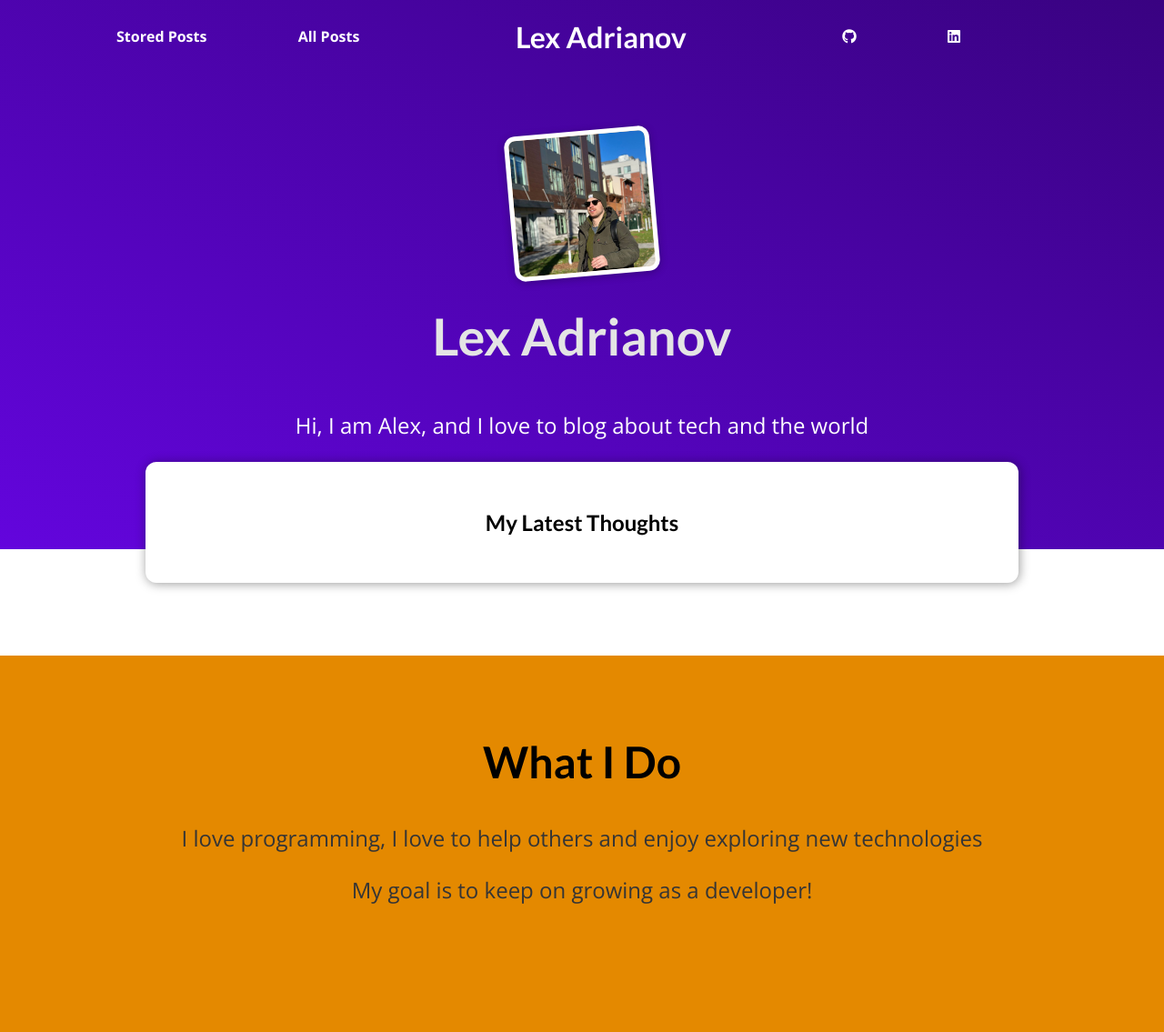
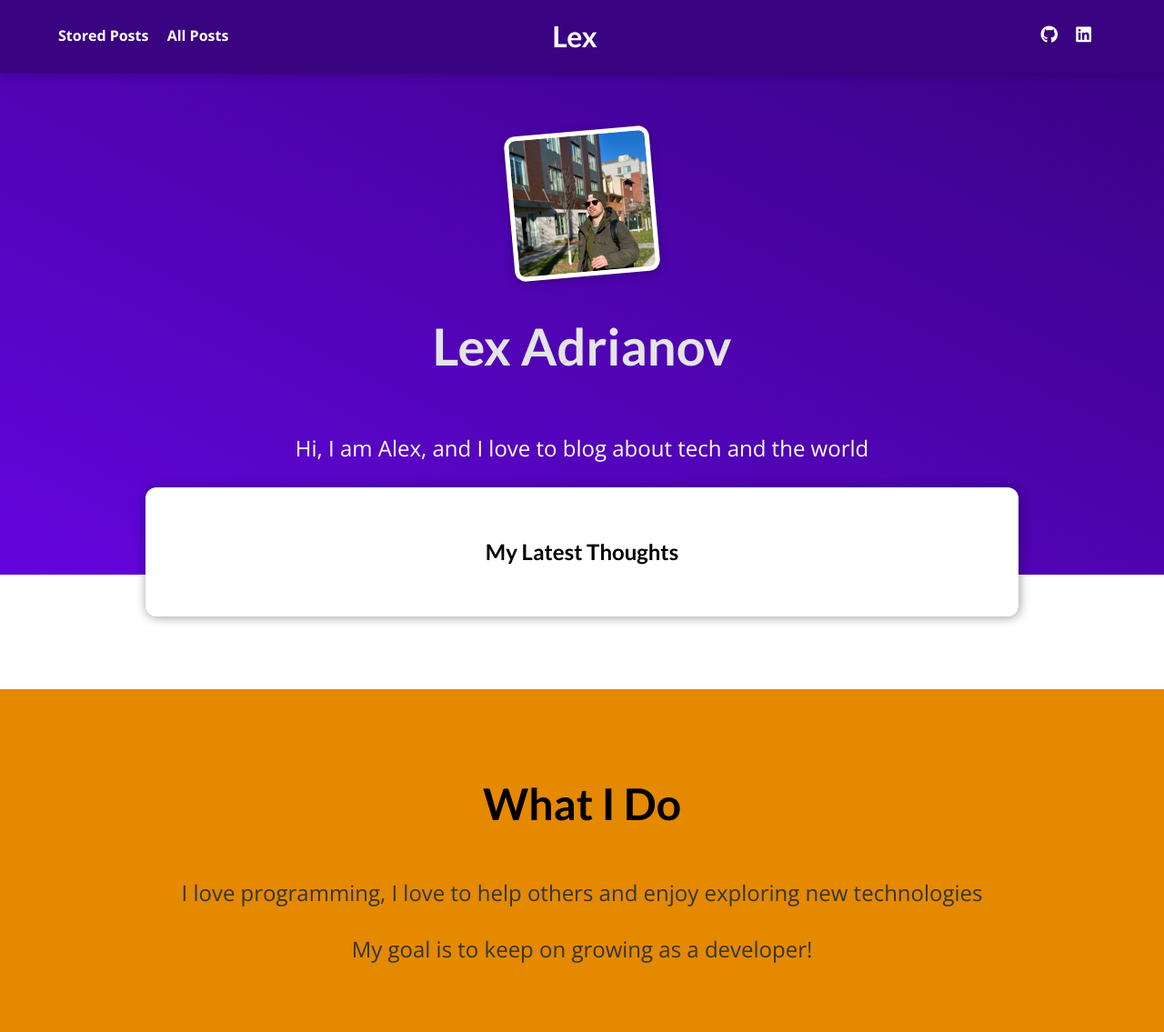
Before and after one commit to sanyadrian/blog, a Django app: page / in a window 1280 px wide. Shown: the whole page at 91% size. Before the commit the page ends 994 px from the top, so only its background shows below. Run offline with Django 3.2, Linux system fonts and the light colour scheme; data that the repository does not hold is empty.

Commit message:
Fixed errors

```diff
--- a/static/app.css
+++ b/static/app.css
@@ -10,6 +10,7 @@
 
 body {
   margin: 0;
+  line-height: 1.6;
 }
 
 h1,
@@ -25,17 +26,20 @@
   display: flex;
   justify-content: space-between;
   align-items: center;
-  padding: 0 10%;
-  position: absolute;
+  padding: 0 5%;
+  background-color: #390281;
+  box-shadow: 0 2px 8px rgba(0, 0, 0, 0.25);
+  position: fixed;
   top: 0;
   left: 0;
+  z-index: 1000;
 }
 
 #main-navigation a {
   text-decoration: none;
   color: white;
   font-weight: bold;
-  margin-right: 6rem;
+  margin-right: 1rem;
 }
 
 #main-navigation a:hover,
@@ -43,7 +47,119 @@
   color: #cf79f1;
 }
 
+#main-navigation h1 {
+  flex: 1;
+  text-align: center;
+}
+
+#main-navigation nav:first-of-type {
+  flex: 1;
+}
+
+#main-navigation nav:last-of-type {
+  flex: 1;
+  text-align: right;
+}
+
 #main-navigation h1 a:hover,
 #main-navigation h1 a:active {
   color: white;
 }
+
+/* Responsive Adjustments */
+@media (max-width: 768px) {
+  #main-navigation {
+    flex-direction: column;
+    height: auto;
+    padding: 1rem;
+  }
+
+  #main-navigation nav {
+    margin-bottom: 0.5rem;
+    text-align: center;
+  }
+
+  #main-navigation h1 {
+    margin-bottom: 1rem;
+  }
+
+  #main-navigation a {
+    margin-right: 0;
+  }
+}
+
+@media (max-width: 480px) {
+  #main-navigation {
+    padding: 0.5rem;
+  }
+
+  #main-navigation h1 {
+    font-size: 1.5rem;
+  }
+
+  #main-navigation a {
+    font-size: 0.9rem;
+  }
+}
+
+#main-navigation i {
+  font-size: 1.2rem;
+}
+
+/* Additional Responsive Styles for Sections */
+
+#welcome {
+  padding: 3rem 5%;
+  text-align: center;
+}
+
+#welcome header {
+  flex-direction: column;
+  align-items: center;
+}
+
+#welcome img {
+  width: 7rem;
+  height: 7rem;
+}
+
+#welcome h2 {
+  font-size: 2.5rem;
+  margin-top: 1rem;
+}
+
+#welcome p {
+  font-size: 1.2rem;
+}
+
+#latest-posts ul {
+  display: flex;
+  flex-direction: column;
+}
+
+#latest-posts li {
+  margin-bottom: 1rem;
+}
+
+@media (min-width: 768px) {
+  #latest-posts ul {
+    flex-direction: row;
+    justify-content: space-between;
+  }
+
+  #latest-posts li {
+    flex: 1;
+  }
+}
+
+#about {
+  padding: 2rem 5%;
+}
+
+#about h2 {
+  font-size: 2rem;
+}
+
+#about p {
+  font-size: 1rem;
+}
--- a/templates/base.html
+++ b/templates/base.html
@@ -19,7 +19,7 @@
             <a href="{% url 'read-later' %}">Stored Posts</a>
             <a href="{% url 'posts-page' %}">All Posts</a>
         </nav>
-        <h1><a href="{% url 'starting-page' %}">Lex Adrianov</a></h1>
+        <h1><a href="{% url 'starting-page' %}">Lex</a></h1>
         <nav>
             <a href="https://github.com/sanyadrian" target="_blank"><i class="fab fa-github"></i></a>
             <a href="https://linkedin.com/in/oleksandradrianov/" target="_blank"><i class="fab fa-linkedin"></i></a>
```
